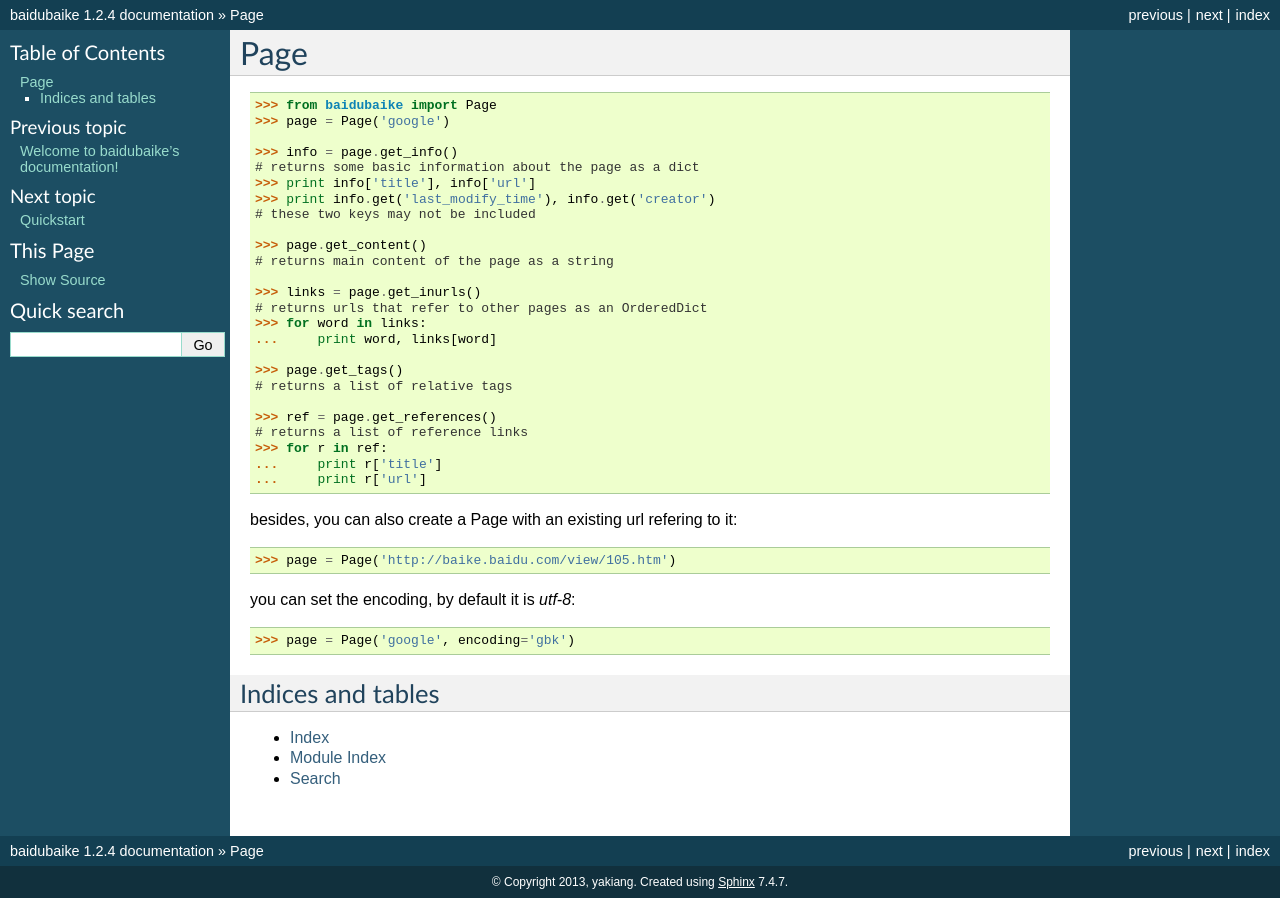
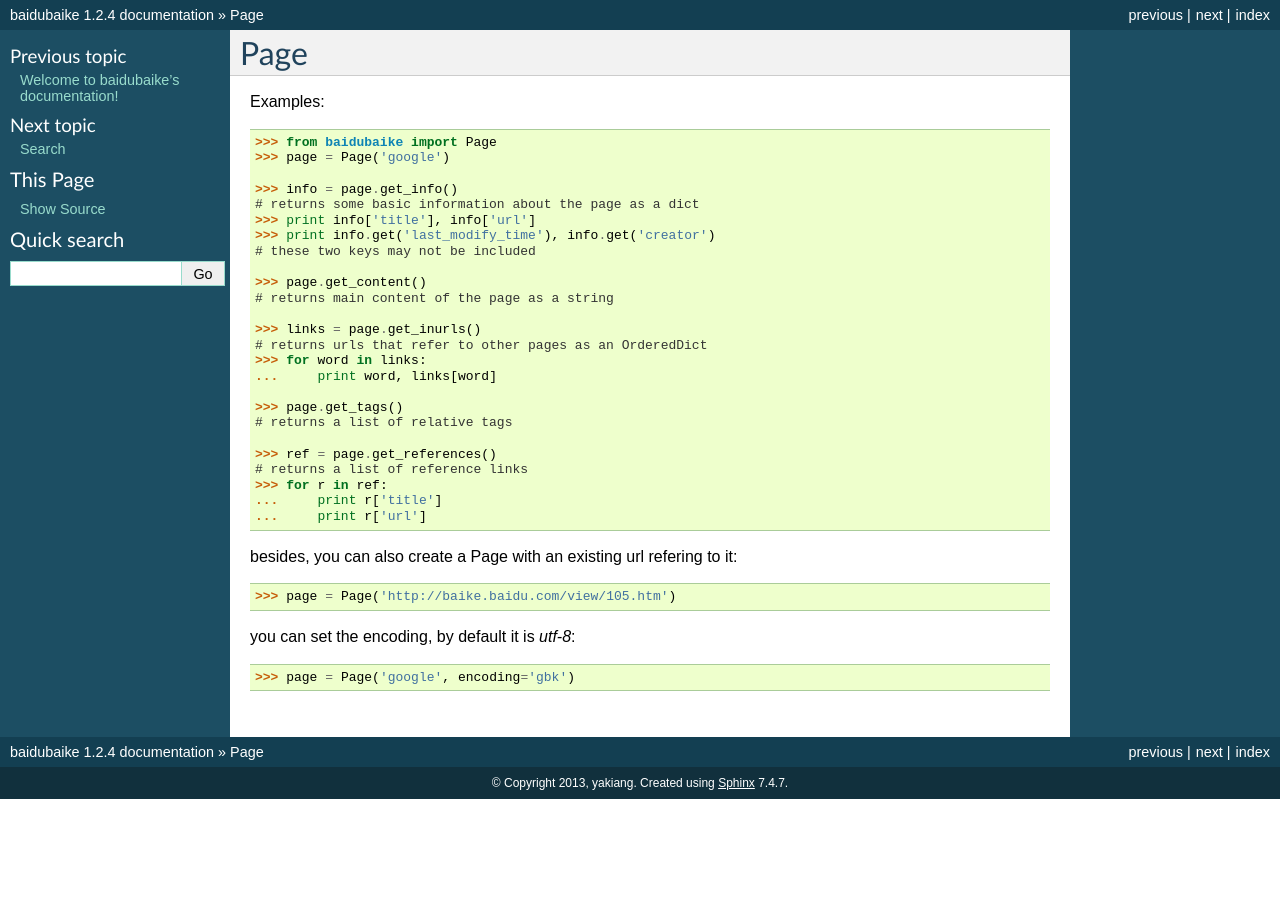
Before and after one commit to yakiang/Baidubaike, a Sphinx documentation site: the page built from docs/source/page.rst, in a window 1280 px wide. Built offline with Sphinx 7.4.7, drawn with Linux system fonts in a browser that asks for light colours; pages that are not in the unit, such as notebooks, are missing from menus.

Commit message:
update docs

```diff
--- a/docs/source/page.rst
+++ b/docs/source/page.rst
@@ -1,52 +1,42 @@
-.. _Page:
+
+.. _page:
 
 Page
-----
+****
 
-.. code:: python
+Examples::
 
-        >>> from baidubaike import Page
-        >>> page = Page('google')
+    >>> from baidubaike import Page
+    >>> page = Page('google')
 
-        >>> info = page.get_info()
-        # returns some basic information about the page as a dict
-        >>> print info['title'], info['url']
-        >>> print info.get('last_modify_time'), info.get('creator')
-        # these two keys may not be included
+    >>> info = page.get_info()
+    # returns some basic information about the page as a dict
+    >>> print info['title'], info['url']
+    >>> print info.get('last_modify_time'), info.get('creator')
+    # these two keys may not be included
 
-        >>> page.get_content()
-        # returns main content of the page as a string
+    >>> page.get_content()
+    # returns main content of the page as a string
 
-        >>> links = page.get_inurls()
-        # returns urls that refer to other pages as an OrderedDict
-        >>> for word in links:
-        ...     print word, links[word]
+    >>> links = page.get_inurls()
+    # returns urls that refer to other pages as an OrderedDict
+    >>> for word in links:
+    ...     print word, links[word]
 
-        >>> page.get_tags()
-        # returns a list of relative tags
+    >>> page.get_tags()
+    # returns a list of relative tags
 
-        >>> ref = page.get_references()
-        # returns a list of reference links
-        >>> for r in ref:
-        ...     print r['title']
-        ...     print r['url']
+    >>> ref = page.get_references()
+    # returns a list of reference links
+    >>> for r in ref:
+    ...     print r['title']
+    ...     print r['url']
 
 
-besides, you can also create a Page with an existing url refering to it:
+besides, you can also create a Page with an existing url refering to it::
 
-.. code:: python
+    >>> page = Page('http://baike.baidu.com/view/105.htm')
 
-        >>> page = Page('http://baike.baidu.com/view/105.htm')
+you can set the encoding, by default it is *utf-8*::
 
-you can set the encoding, by default it is *utf-8*:
-
-.. code:: python
-
-        >>> page = Page('google', encoding='gbk')
-
-Indices and tables
-==================
-
-* :ref:`genindex`
-* :ref:`modindex`
-* :ref:`search`
+    >>> page = Page('google', encoding='gbk')
--- a/docs/source/search.rst
+++ b/docs/source/search.rst
@@ -1,27 +1,19 @@
 .. _Search:
 
 Search
-------
+******
 
 Examples::
 
-        >>> from baidubaike import Search
-        >>> search = Search('google')
-        # by default it gets 10 results of the key word google at page 1
-        >>> search = Search('google', results_n=20, page_n=2)
-        # get 20 results at page 2
+    >>> from baidubaike import Search
+    >>> search = Search('google')
+    # by default it gets 10 results of the key word google at page 1
+    >>> search = Search('google', results_n=20, page_n=2)
+    # get 20 results at page 2
 
-        >>> results = search.get_results()
-        # returns the results as a list
-        >>> for r in results:
-        ...     print r['title']        # get result title
-        ...     print r['url']          # get page url
-        ...     print r['discription']  # get result discription
-
-
-Indices and tables
-==================
-
-* :ref:`genindex`
-* :ref:`modindex`
-* :ref:`search`
+    >>> results = search.get_results()
+    # returns the results as a list
+    >>> for r in results:
+    ...     print r['title']        # get result title
+    ...     print r['url']          # get page url
+    ...     print r['discription']  # get result discription
```
Also changed, not shown: docs/source/test.rst (deleted, +0 -50 lines).
